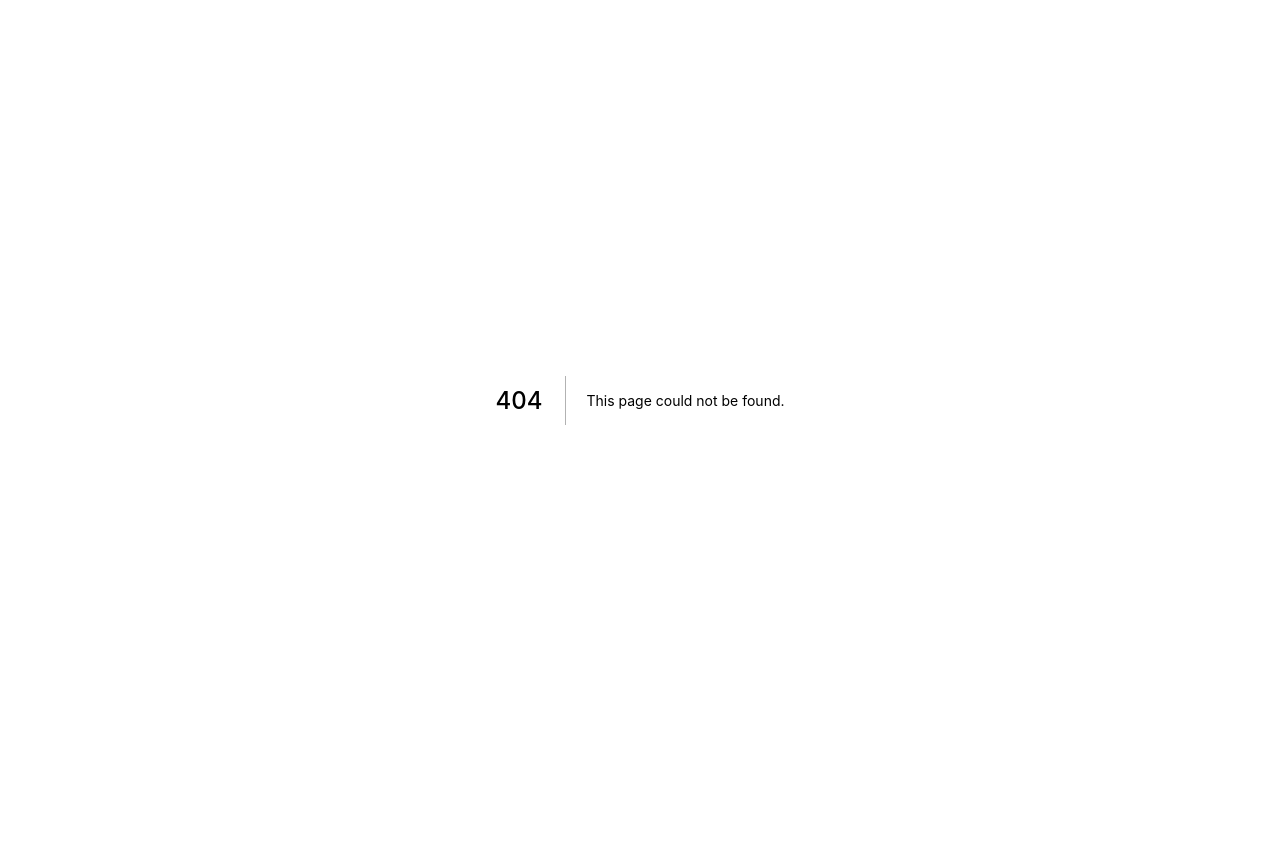
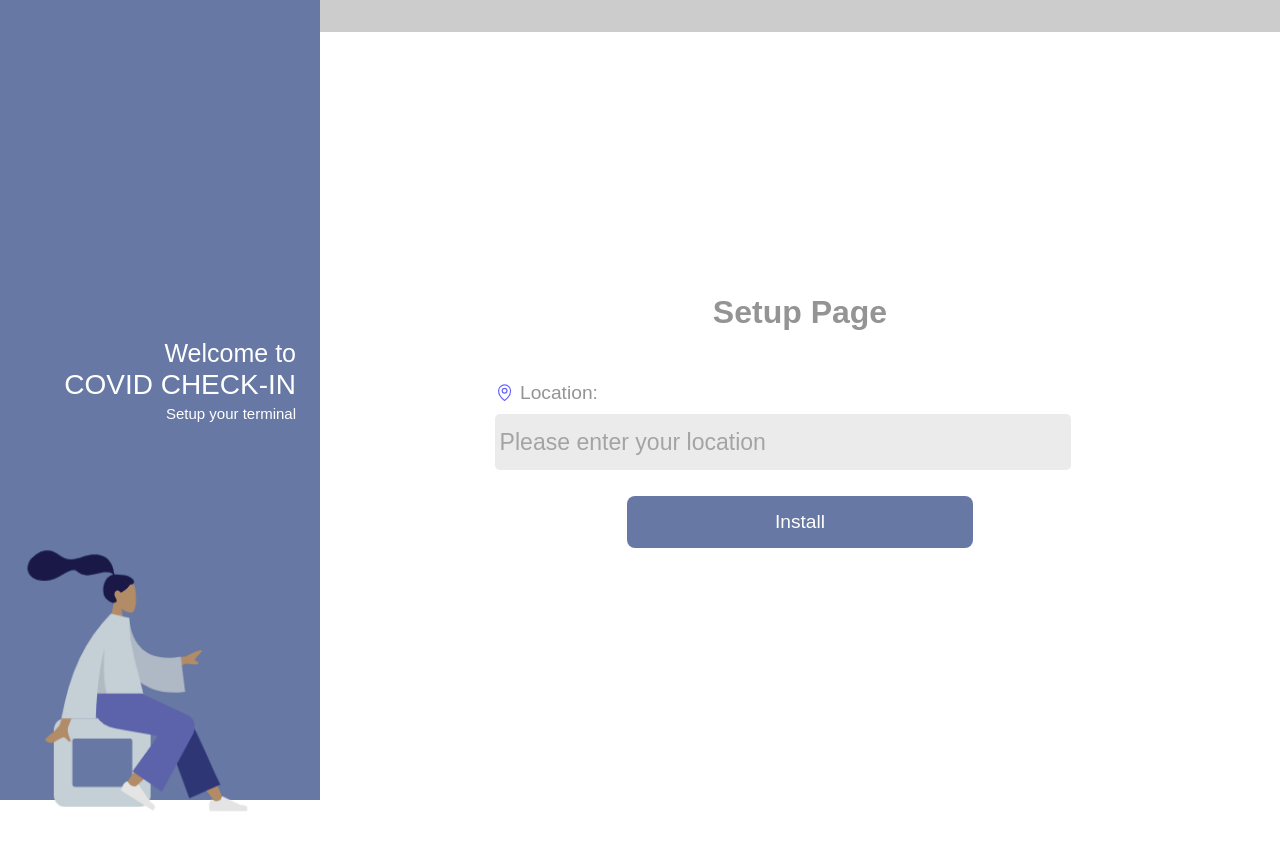
Before and after one commit to yoroshikun/uni-ps-covid-checkin, a Next.js app: page /setup in a window 1280 px wide. Before the commit this address had no page. Shown: the top 850 px of the page. Before the commit the page ends 800 px from the top, so only its background shows below. Built offline with nearby package versions, Linux system fonts and the light colour scheme.

Commit message:
:art: : Styled Setup page

```diff
--- /dev/null
+++ b/components/Form/SetupForm.tsx
@@ -0,0 +1,124 @@
+import type { Location } from '@prisma/client';
+import { useState } from 'react';
+import { useForm } from 'react-hook-form';
+
+import styles from '../../styles/Setup.module.css';
+import Link from 'next/link';
+import { MapPin } from 'phosphor-react';
+
+
+interface FormData {
+  location: string;
+}
+
+const SetupForm = () => {
+  const {
+    register,
+    handleSubmit,
+    formState: { errors },
+  } = useForm();
+
+  const [location, setLocation] = useState<undefined | string>();
+  const [error, setError] = useState('');
+  const [stage, setStage] = useState(0);
+
+  const onSubmit = async ({ location }: FormData) => {
+    try {
+      // Use the API to create new location
+      const response = await fetch(`/api/registerLocation`, {
+        method: 'POST',
+        headers: {
+          'Content-Type': 'application/json',
+        },
+        body: JSON.stringify({
+          name: location,
+        }),
+      });
+
+      if (!response.ok) {
+        throw new Error(response.statusText);
+      }
+
+      const json = (await response.json()) as Location;
+      setLocation(json.name);
+      setStage(1);
+    } catch (err: any) {
+      setError(err.message);
+    }
+  };
+
+  return stage === 0 ? (
+    <form onSubmit={handleSubmit(onSubmit)}>
+      <div className={styles.locationWrapper}>
+        <h1>Setup Page</h1>
+      </div>
+      <div className={styles.input}>
+        <div className={styles.phosphor}>
+          <MapPin />
+        </div>
+        <label>Location:</label>
+        <input
+          placeholder="Please enter your location"
+          type="text"
+          {...register('location', {
+            pattern: /^[A-Za-z ]+$/,
+          })}
+        />
+      </div>
+
+      <div className={styles.installButton}>
+        <button type="submit" value="Install">
+          Install
+        </button>
+      </div>
+
+      <div className={styles.errorMessage}>
+        {errors.location && (
+          <span className="error-message">Please enter a location</span>
+        )}
+      </div>
+    </form>
+  ) : stage === 1 ? (
+    <div className={styles.input}>
+    <div className={styles.installButton}>
+      <h2>You have successfully installed!</h2>
+
+
+
+      <p>{`Your Location is: ${location}`}</p>
+      <Link href="/" passHref>
+          <a>
+            <button
+            onClick={() => {
+              setStage(0);
+              setLocation(undefined);
+              setError('');
+            }}
+          >
+            Go to Homepage
+      </button></a>
+      </Link>
+
+    </div>
+    </div>
+  ) : stage === 2 ? (
+    <div className={styles.input}>
+
+      <h2>An error has occured!</h2>
+      <p>{error}</p>
+      <div className={styles.installButton}>
+      <button
+        onClick={() => {
+          setStage(0);
+          setLocation(undefined);
+          setError('');
+        }}
+      >
+        Go back
+      </button>
+      </div>
+    </div>
+  ) : null;
+};
+
+export default SetupForm;
--- /dev/null
+++ b/pages/setup.tsx
@@ -0,0 +1,45 @@
+import type { NextPage } from 'next';
+
+import SetupForm from '../components/Form/SetupForm';
+
+import Head from '../components/Layout/Head';
+import styles from '../styles/Home.module.css';
+
+import Image from 'next/image';
+import humanImage from '../public/Human.png';
+
+const Setup: NextPage = () => {
+  return (
+    <div className={styles.mainContainer}>
+      <div className={styles.leftWindow}>
+        <p className={styles.line1}>Welcome to</p>
+        <p className={styles.line2}>COVID CHECK-IN</p>
+        <p className={styles.line3}>Setup your terminal</p>
+
+        <div className={styles.human}>
+          <Image
+            src={humanImage}
+            alt="Human Illustration"
+            height={400}
+            width={250}
+          />
+        </div>
+      </div>
+
+      <div className={styles.rightContainer}>
+        <div className={styles.topWindow}></div>
+
+        <Head
+          title="Setup Covid Check-in Terminal"
+          description="Setup with ease with this Terminal"
+        />
+       <div className={styles.subContainer}>
+          <SetupForm />
+        </div>
+      </div>
+    </div>
+  );
+};
+
+
+export default Setup;
--- /dev/null
+++ b/styles/Setup.module.css
@@ -0,0 +1,96 @@
+.input {
+    display: block;
+    width: 100%;
+    padding: 0.2em;
+    font-family: Arial, Helvetica, sans-serif;
+    margin-left: 0.7rem;
+    margin-top: 0.5rem;
+    font-size: 1.2rem;
+    color: #949494;
+
+  }
+
+  .input [type='text'] {
+    display: block;
+    width: 25em;
+    padding: 0.2em;
+    margin: 0.2em 0 0.8em;
+    font-size: 1.2em;
+    background-color: #ebebeb;
+    border: none;
+    caret-color: #333;
+    color: #333;
+    line-height: 2em;
+    border-radius: 0.3rem;
+  }
+
+  .input [type='text']:focus {
+    outline: none;
+  }
+
+  .input ::placeholder {
+    font-size: 1em;
+    font-family: Arial, Helvetica, sans-serif;
+    opacity: 60%;
+  }
+
+  .errorMessage {
+    display: flex;
+    flex-direction: column;
+    justify-content: center;
+    align-items: center;
+    margin-top: 1.5rem;
+    font-family: 'Helvetica-Light', sans-serif;
+  }
+
+  .installButton {
+    display: flex;
+    flex-direction: column;
+    justify-content: center;
+    align-items: center;
+  }
+
+  .installButton button {
+    background-color: #6678a3;
+    border: none;
+    color: white;
+    padding: 15px 32px;
+    text-align: center;
+    text-decoration: none;
+    display: inline-block;
+    font-size: 1.2em;
+    margin: 4px 2px;
+    cursor: pointer;
+    border-radius: 0.5rem;
+    transition-duration: 0.4s;
+    width: 18em;
+  }
+
+  .installButton button:hover {
+    background-color: #7c8eb6;
+    color: white;
+    transform: scale(1.1);
+  }
+
+  .phosphor {
+    color: #66f;
+    display: inline-block;
+    width: 15px;
+    height: 30px;
+    position: relative;
+    top: 3px;
+    margin-right: 10px;
+  }
+
+  .locationWrapper {
+    padding: 1rem;
+    font-size: 1rem;
+    width: 40rem;
+    align-items: center;
+  }
+
+  .locationWrapper h1 {
+    font-family: Arial, Helvetica, sans-serif;
+    color: #949494;
+    text-align: center;
+  }
```
